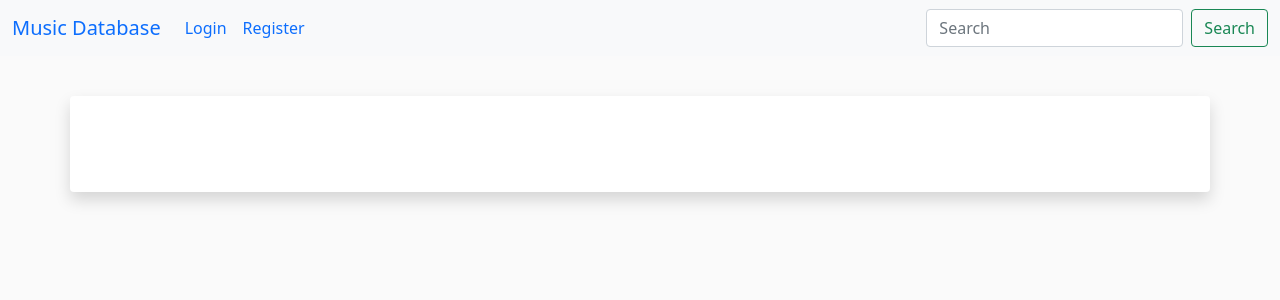
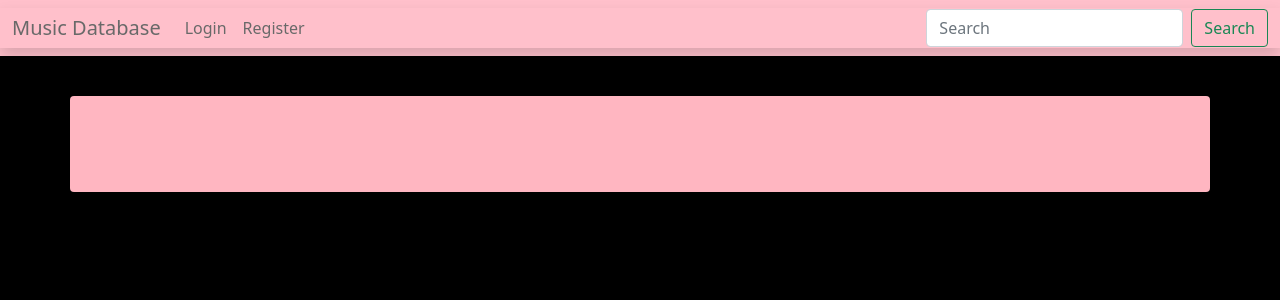
Before and after one commit to JonAlamar/MusicDatabase-App, a Django app: page /search-playlist/ in a window 1280 px wide. Shown: the top 300 px of the page. Run offline with Django 4.2, Linux system fonts and the light colour scheme; data comes from the database, SQL or seed files in the repository; some libraries are stand-ins or nearby versions.

Commit message:
Approved visual changes from Gaston.

```diff
--- a/static/css/styles.css
+++ b/static/css/styles.css
@@ -1,3 +1,3 @@
 body {
-    background-color: #fafafa;
+    background-color: black;
 }
--- a/templates/base.html
+++ b/templates/base.html
@@ -19,9 +19,9 @@
 <body>
 
 
-<nav class="navbar navbar-expand-lg bg-light fixed-top">
-        <div class="container-fluid">
-            <a class="navbar-brand" href="{% url 'show' %}">Music Database</a>
+<nav class="navbar navbar-expand-lg fixed-top" style="background-color: pink">
+        <div class="container-fluid shadow">
+            <a class="navbar-brand" style="color: dimgray" href="{% url 'show' %}">Music Database</a>
             <button class="navbar-toggler" type="button" data-bs-toggle="collapse"
                     data-bs-target="#navbarSupportedContent" aria-controls="navbarSupportedContent"
                     aria-expanded="false" aria-label="Toggle navigation">
@@ -33,7 +33,7 @@
                 {% if user.is_authenticated %}
 
                     <li class="nav-item">
-                        <a class="nav-link" href=" {% url 'playlist' %}">Playlist</a>
+                        <a class="nav-link" style="color: dimgray" href=" {% url 'playlist' %}">Playlist</a>
                     </li>
 
                     {% endif %}
@@ -41,17 +41,17 @@
                 {% if not user.is_authenticated %}
 
                 <li class="nav-item">
-                        <a class="nav-link" href={% url 'login' %}>Login</a>
+                        <a class="nav-link" style="color: dimgray" href={% url 'login' %}>Login</a>
                     </li>
 
                     <li class="nav-item">
-                        <a class="nav-link active" aria-current="page" href="{% url 'register' %}">Register</a>
+                        <a class="nav-link active" style="color: dimgray" aria-current="page" href="{% url 'register' %}">Register</a>
                     </li>
 
                     {% else %}
 
                     <li class="navbar-text">
-                        <span class="text-primary">Welcome {{ user }}!</span>
+                        <span style="color: dimgray" >Welcome {{ user }}!</span>
                     </li>
 
 
@@ -64,7 +64,7 @@
 
                 {% if user.is_authenticated %}
 
-                        <a class="nav-link" href=" {% url 'logout' %}">Logoff</a>
+                        <a class="nav-link" style="color: dimgray" href=" {% url 'logout' %}">Logoff</a>
 
                     {% endif %}
 
--- a/templates/playlist.html
+++ b/templates/playlist.html
@@ -10,11 +10,11 @@
     <h1>{{ user }}'s Playlist</h1>
 
 
-    <div id="hide" class="container rounded bg-white my-5 shadow p-5">
+    <div style="background-color: lightpink" id="hide" class="container rounded my-5 shadow p-5">
         <div class="row g-2">
             {% for music in music %}
                 {% if music.id in playlist_ids %}
-                    <div class="card p-2 m-2 border border-primary" style="width: 18rem;">
+                    <div class="card p-2 m-2 border-2 shadow border-body" style="width: 18rem; background-color: lightskyblue">
                         <img class="card-img-top" src="{{ music.music_picture }}" alt="Card image cap">
                         <div class="card-body">
                             <h5 class="card-title">
```
